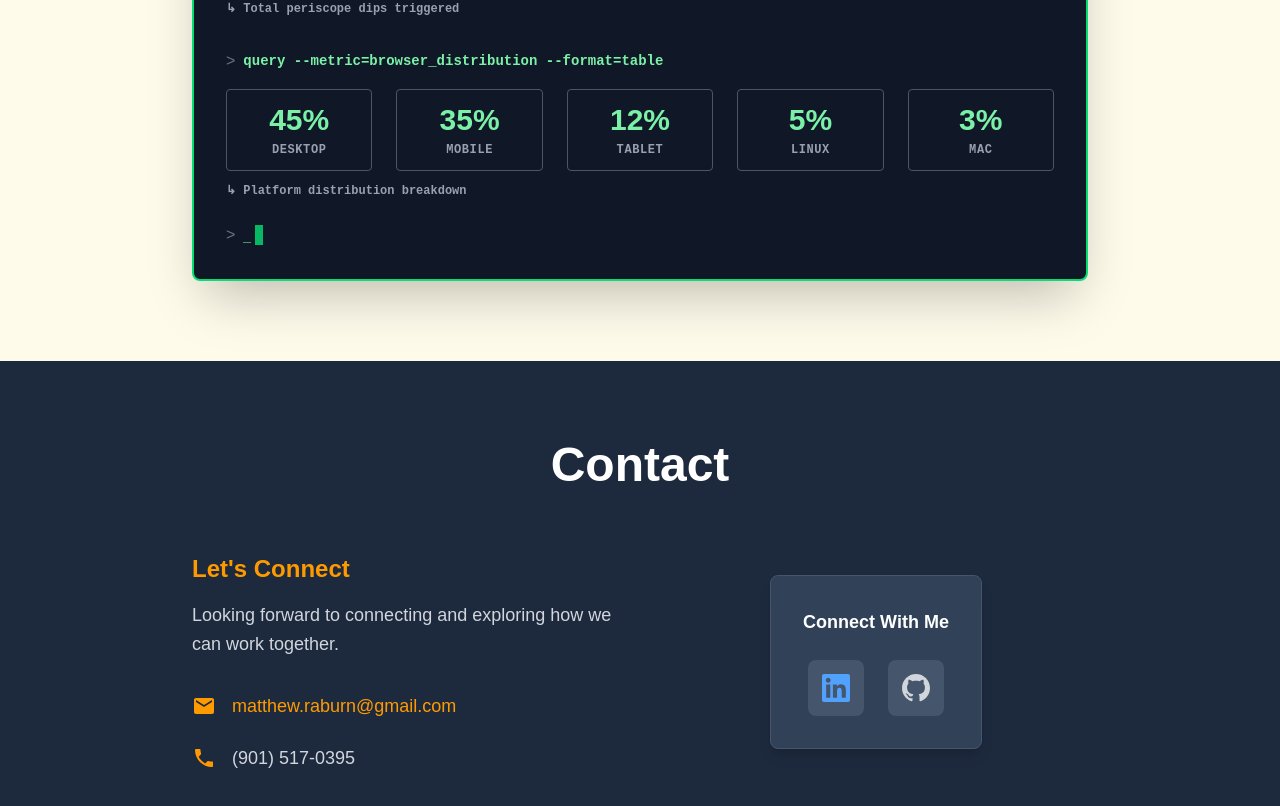
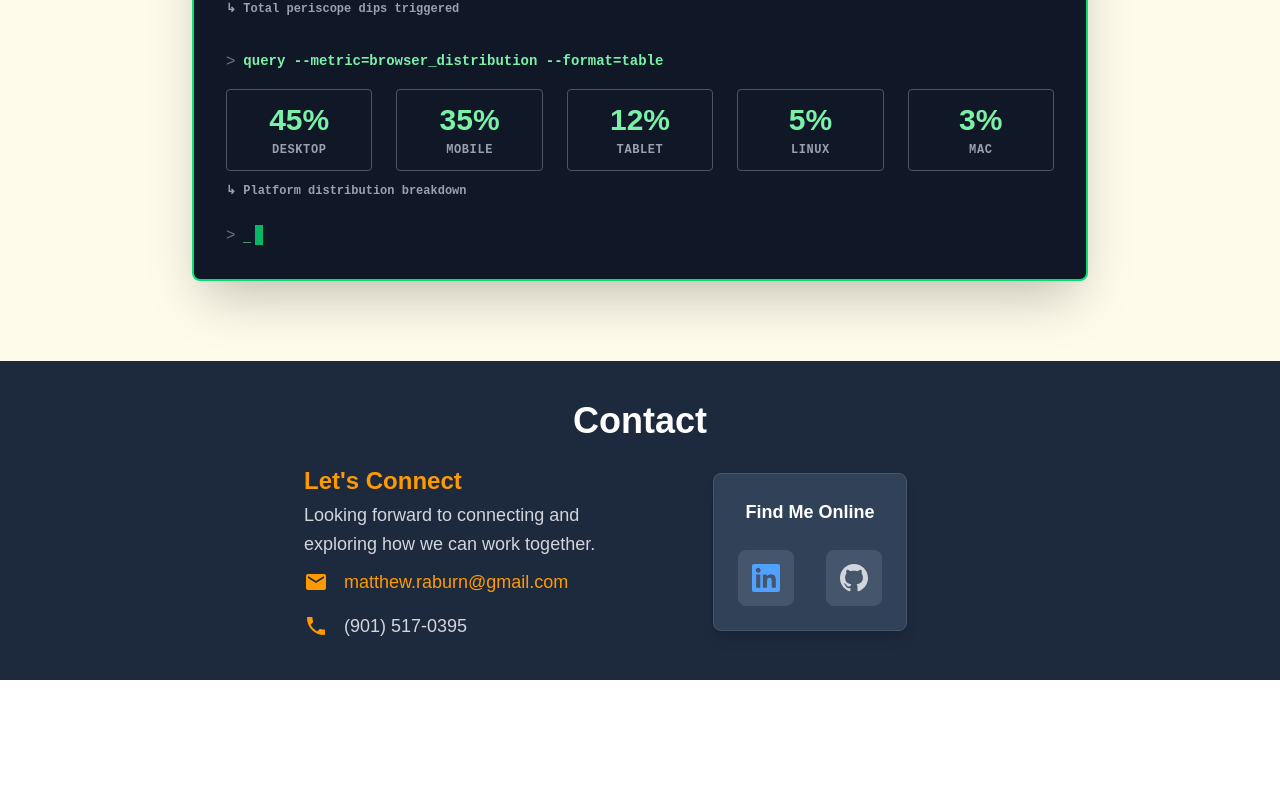
Before and after one commit to mlraburn/PersonalWebsite, a Next.js app: page / in a window 1280 px wide. Shown: the part 3736-4542 px from the top of the page. After the commit the page ends 4416 px from the top, so only its background shows below. Built offline with nearby package versions, Linux system fonts and the light colour scheme.

Commit message:
fixed contact sizes and changed some text to better describe stuff

```diff
--- a/components/Contact.tsx
+++ b/components/Contact.tsx
@@ -6,25 +6,25 @@ interface ContactProps {
 
 const Contact: React.FC<ContactProps> = ({ isDarkMode }) => {
     return (
-        <section id="contact" className={`py-20 ${isDarkMode ? 'bg-slate-800' : 'bg-slate-800'} text-white`}>
+        <section id="contact" className={`py-10 ${isDarkMode ? 'bg-slate-800' : 'bg-slate-800'} text-white`}>
             <div className="container mx-auto px-6">
-                <h2 className={`text-4xl lg:text-5xl font-bold mb-16 text-center ${isDarkMode ? 'text-white' : 'text-white'}`}>
+                <h2 className={`text-3xl lg:text-4xl font-bold mb-6 text-center ${isDarkMode ? 'text-white' : 'text-white'}`}>
                     Contact
                 </h2>
 
-                <div className="max-w-4xl mx-auto">
-                    <div className="grid md:grid-cols-2 gap-12 items-center">
+                <div className="max-w-2xl mx-auto">
+                    <div className="grid md:grid-cols-2 gap-2 items-center">
                         {/* Left Column - Contact Methods */}
                         <div className="text-center md:text-left">
-                            <h3 className="text-2xl font-semibold mb-4 text-amber-500">
+                            <h3 className="text-2xl font-semibold mb-1 text-amber-500">
                                 Let's Connect
                             </h3>
-                            <p className="text-gray-300 mb-8 text-lg leading-relaxed">
+                            <p className="text-gray-300 mb-2 text-lg leading-relaxed">
                                 Looking forward to connecting and exploring how we can work together.
                             </p>
 
                             {/* Contact Methods */}
-                            <div className="space-y-6">
+                            <div className="space-y-4">
                                 <div className="flex items-center justify-center md:justify-start space-x-4">
                                     <svg className="w-6 h-6 text-amber-500 flex-shrink-0" fill="currentColor" viewBox="0 0 24 24">
                                         <path d="M20 4H4c-1.1 0-1.99.9-1.99 2L2 18c0 1.1.9 2 2 2h16c1.1 0 2-.9 2-2V6c0-1.1-.9-2-2-2zm0 4l-8 5-8-5V6l8 5 8-5v2z"/>
@@ -49,9 +49,9 @@ const Contact: React.FC<ContactProps> = ({ isDarkMode }) => {
                         {/* Right Column - Social Links */}
                         <div className="flex justify-center">
                             {/* Social Links Container */}
-                            <div className={`${isDarkMode ? 'bg-slate-700' : 'bg-slate-700'} border border-slate-600 p-8 rounded-lg shadow-lg`}>
-                                <h4 className="text-lg font-semibold text-white mb-6 text-center">Connect With Me</h4>
-                                <div className="flex justify-center space-x-6">
+                            <div className={`${isDarkMode ? 'bg-slate-700' : 'bg-slate-700'} border border-slate-600 p-6 rounded-lg shadow-lg`}>
+                                <h4 className="text-lg font-semibold text-white mb-6 text-center">Find Me Online</h4>
+                                <div className="flex justify-center space-x-8">
                                     {/* LinkedIn */}
                                     <a
                                         href="https://linkedin.com/in/matthew-raburn-76aaa746/"
```
